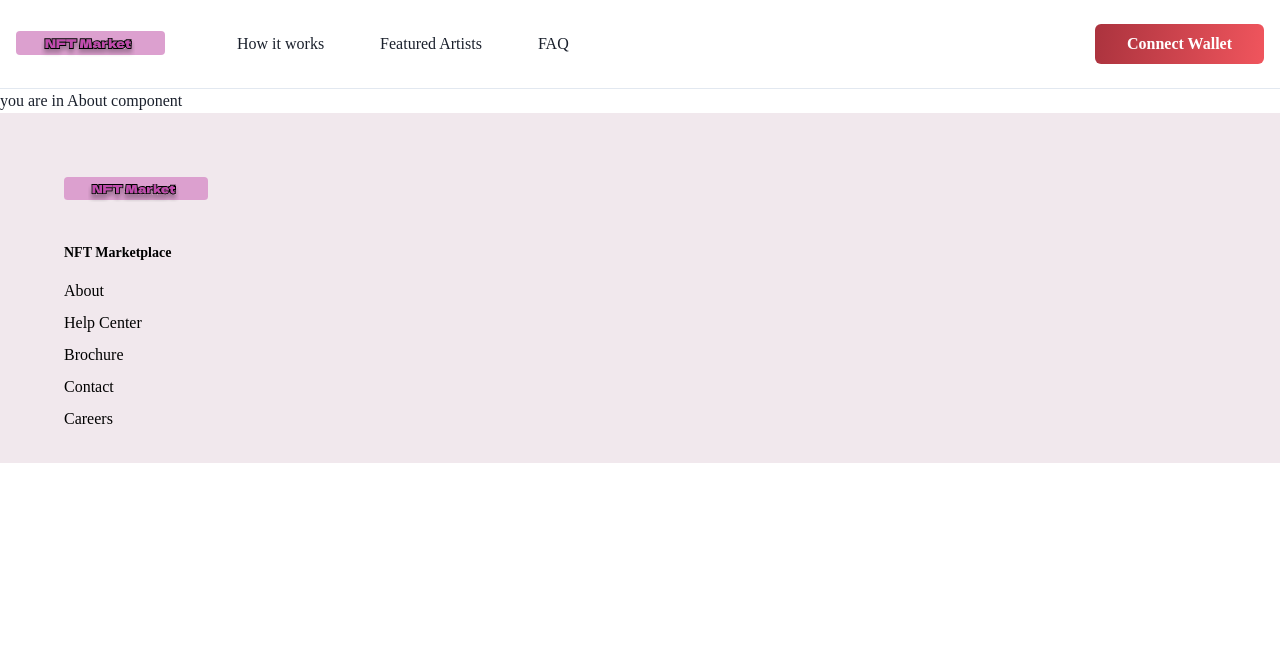
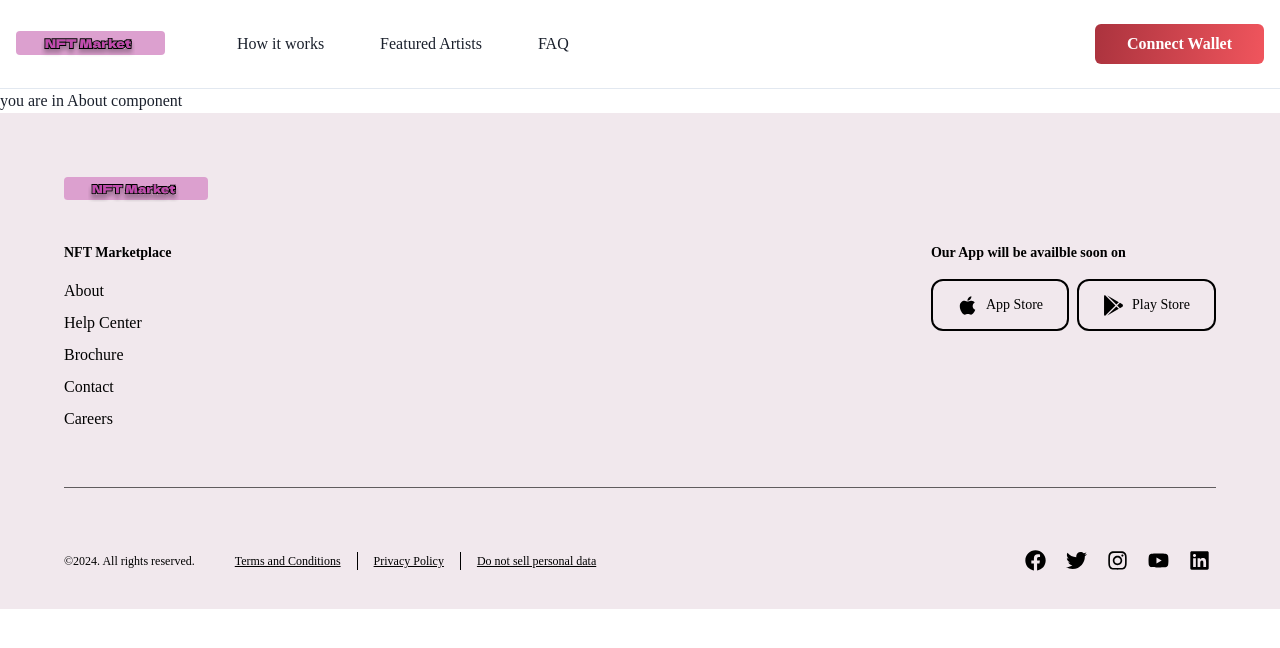
Before and after one commit to adityahongal/NFT-market-place-demo, a React (Create React App) app: page /about in a window 1280 px wide. Shown: the top 648 px of the page. Built offline with nearby package versions, Linux system fonts and the light colour scheme.

Commit message:
Footer complete

```diff
--- a/package.json
+++ b/package.json
@@ -16,6 +16,7 @@
     "react": "^18.2.0",
     "react-dom": "^18.2.0",
     "react-helmet": "^6.1.0",
+    "react-icons": "^5.0.1",
     "react-router-dom": "^6.21.2",
     "react-scripts": "5.0.1",
     "sort-by": "^1.2.0",
--- a/src/components/layout/footer.jsx
+++ b/src/components/layout/footer.jsx
@@ -1,9 +1,11 @@
 import React from "react";
-import { Box, SimpleGrid, useColorModeValue, Image, Text, Link } from "@chakra-ui/react";
+import { Box, SimpleGrid, useColorModeValue, Image, Text, Link, Button, Divider, StackDivider } from "@chakra-ui/react";
+import { VisuallyHidden, chakra,} from "@chakra-ui/react";
+import { FaTwitter, FaFacebook, FaInstagram, FaApple, FaGooglePlay, FaYoutube, FaLinkedin } from "react-icons/fa";
 import { Stack } from "@chakra-ui/react";
 import { NavLink } from "react-router-dom";
-import { footerNavitems } from "../../constants/footerNavItems";
-import logo from "../../Assets/logo.svg"
+import { footerNavitems, copyrightText, footerBottomContent } from "../../constants/footerNavItems";
+import logo from "../../Assets/logo.svg";
 
 const ListHeader = ({ children }) => {
   return (
@@ -13,7 +15,32 @@ const ListHeader = ({ children }) => {
   );
 };
 
+const SocialButton = ({ children, label, href }) => {
+  return (
+    <chakra.button
+      rounded={"full"}
+      cursor={"pointer"}
+      as={"a"}
+      href={href}
+      target={"_blank"}
+      display={"inline-flex"}
+      alignItems={"center"}
+      justifyContent={"center"}
+      transition={"background 0.3s ease"}
+      p={"1.5"}
+      _hover={{
+        bg: "button_gradient",
+        color: "white",
+      }}
+    >
+      <VisuallyHidden>{label}</VisuallyHidden>
+      {children}
+    </chakra.button>
+  );
+};
+
 const Footer = () => {
+
   return (
     <Box
       bg={useColorModeValue("brand_pink.100", "gray.900")}
@@ -23,25 +50,153 @@ const Footer = () => {
       px={{ base: 4, md: 16 }}
     >
       <Stack color={"black"} flexWrap={"wrap"}>
-        <Image src={logo} w={"36"} mb={8}/>
-          <Stack direction={{ base: "row" }} justify={{ base: "center", lg: "space-between" }} flexWrap={"wrap"}>
+        <Image src={logo} w={"36"} mb={8} />
+        <Stack
+          direction={{ base: "row" }}
+          justify={{ base: "center", lg: "space-between" }}
+          flexWrap={"wrap"}
+        >
           <Box display={{ base: "none", lg: "initial" }}>
-              <DesktopFooterItems/>
+            <DesktopFooterItems />
           </Box>
+      <Stack
+        align={{ base: "center", lg: "flex-start" }}
+        justify={{ base: "center", lg: "start" }}
+      >
+        <ListHeader>Our App will be availble soon on</ListHeader>
+        <Stack direction={{ base: "row" }}>
+          <Link href="https://www.apple.com/in/app-store/" target={'_blank'}>
+            <Button
+            variant="outline"
+            borderWidth={"2px"}
+            borderColor={"black"}
+            leftIcon={<FaApple size="21px" />}
+            color={"black"}
+            p={"6"}
+            borderRadius={"xl"}
+            fontWeight={"normal"}
+            fontSize={"sm"}
+            _hover={{
+              bg: "gray.900",
+              color: "white",
+            }}
+            >
+              App Store
+            </Button>
+          </Link>
+          <Link href="https://play.google.com/" target={"_blank"}>
+                <Button
+                  variant="outline"
+                  borderWidth={"2px"}
+                  borderColor={"black"}
+                  leftIcon={<FaGooglePlay size="21px" />}
+                  color={"black"}
+                  p={"6"}
+                  borderRadius={"xl"}
+                  fontWeight={"normal"}
+                  fontSize={"sm"}
+                  _hover={{
+                    bg: "gray.900",
+                    color: "white",
+                  }}
+                >
+                  Play Store
+                </Button>
+              </Link>
         </Stack>
       </Stack>
+      </Stack>
+      </Stack>
+
+      <Divider borderColor={"black"} my={"14"} display={{ base: "none", lg: "block" }} />
+
+      <Stack
+        direction={{ base: "column", lg: "row" }}
+        color={"black"}
+        justify={{ base: "space-between" }}
+        spacing={{ base: "10" }}
+        rowGap={{ base: "4" }}
+      >
+        <Stack
+          direction={"row"}
+          fontSize={"xs"}
+          spacing={{ base: "2", lg: "4" }}
+          order={{ base: 2, lg: 1 }}
+          justify={{ base: "center", lg: "start" }}
+          flexWrap={"wrap"}
+          whiteSpace={"nowrap"}
+          rowGap={{ base: "2" }}
+          align={"center"}
+        >
+          <Text pr={{ base: "2", lg: "6" }}>{copyrightText}</Text>
+          <Stack
+            direction={"row"}
+            fontSize={"xs"}
+            spacing={{ base: "2", lg: "4" }}
+            justify={{ base: "center", lg: "start" }}
+            flexWrap={"wrap"}
+            whiteSpace={"nowrap"}
+            rowGap={{ base: "2" }}
+            divider={<StackDivider borderColor={"black"} />}
+          >
+            {footerBottomContent.map(({ item = "", link = "#" }) => (
+              <Link
+                key={item}
+                href={link}
+                target={"_blank"}
+                textDecor={"underline"}
+                _hover={{ textDecoration: "none", color: "red.700", borderColor: "transparent" }}
+              >
+                {item}
+              </Link>
+            ))}
+          </Stack>
+        </Stack>
+        <Stack
+          direction={"row"}
+          spacing={{ base: "6", lg: "2" }}
+          order={{ base: 1, lg: 2 }}
+          justify={{ base: "center", lg: "start" }}
+        >
+          <SocialButton
+            label={"Facebook"}
+            href={"https://www.facebook.com/"}
+            children={<FaFacebook size="21px" />}
+          />
+          <SocialButton
+            label={"Twitter"}
+            href={"https://twitter.com/"}
+            children={<FaTwitter size="21px" />}
+          />
+          <SocialButton
+            label={"Instagram"}
+            href={"https://www.instagram.com/"}
+            children={<FaInstagram size="21px" />}
+          />
+          <SocialButton
+            label={"Youtube"}
+            href={"https://www.youtube.com/"}
+            children={<FaYoutube size="21px" />}
+          />
+          <SocialButton
+            label={"Linkedin"}
+            href={"https://www.linkedin.com/"}
+            children={<FaLinkedin size="21px" />}
+          />
+        </Stack>
+      </Stack>
+
     </Box>
   );
 };
 
-
 const DesktopFooterItems = () => {
-      return(
+  return (
     <SimpleGrid columns={{ base: 1, sm: 2, md: 4 }} spacing={8}>
-          {footerNavitems.map(({ headerText = "", children = []}) => (
+      {footerNavitems.map(({ headerText = "", children = [] }) => (
         <Stack align={"flex-start"} key={headerText}>
           <ListHeader>{headerText}</ListHeader>
-                {children.map(({ item = "", link = "#"}) => (
+          {children.map(({ item = "", link = "#" }) => (
             <NavLink
               key={item}
               to={link}
@@ -52,9 +207,7 @@ const DesktopFooterItems = () => {
             </NavLink>
           ))}
         </Stack>
-          ))
-
-          }
+      ))}
     </SimpleGrid>
   );
 };
--- a/src/constants/footerNavItems.js
+++ b/src/constants/footerNavItems.js
@@ -25,3 +25,20 @@ export const footerNavitems = [
         ]
     }
 ]
+
+export const copyrightText = "©2024. All rights reserved."
+
+export const footerBottomContent = [
+    {
+        item: "Terms and Conditions",
+        link: "#",
+    },
+    {
+        item: "Privacy Policy",
+        link: "#",
+    },
+    {
+        item: "Do not sell personal data",
+        link: "#",
+    }
+]
```
Also changed, not shown: 1 other file (tests, documents, lock files or other folders). Lines whose indentation alone changed are shown as unchanged.
